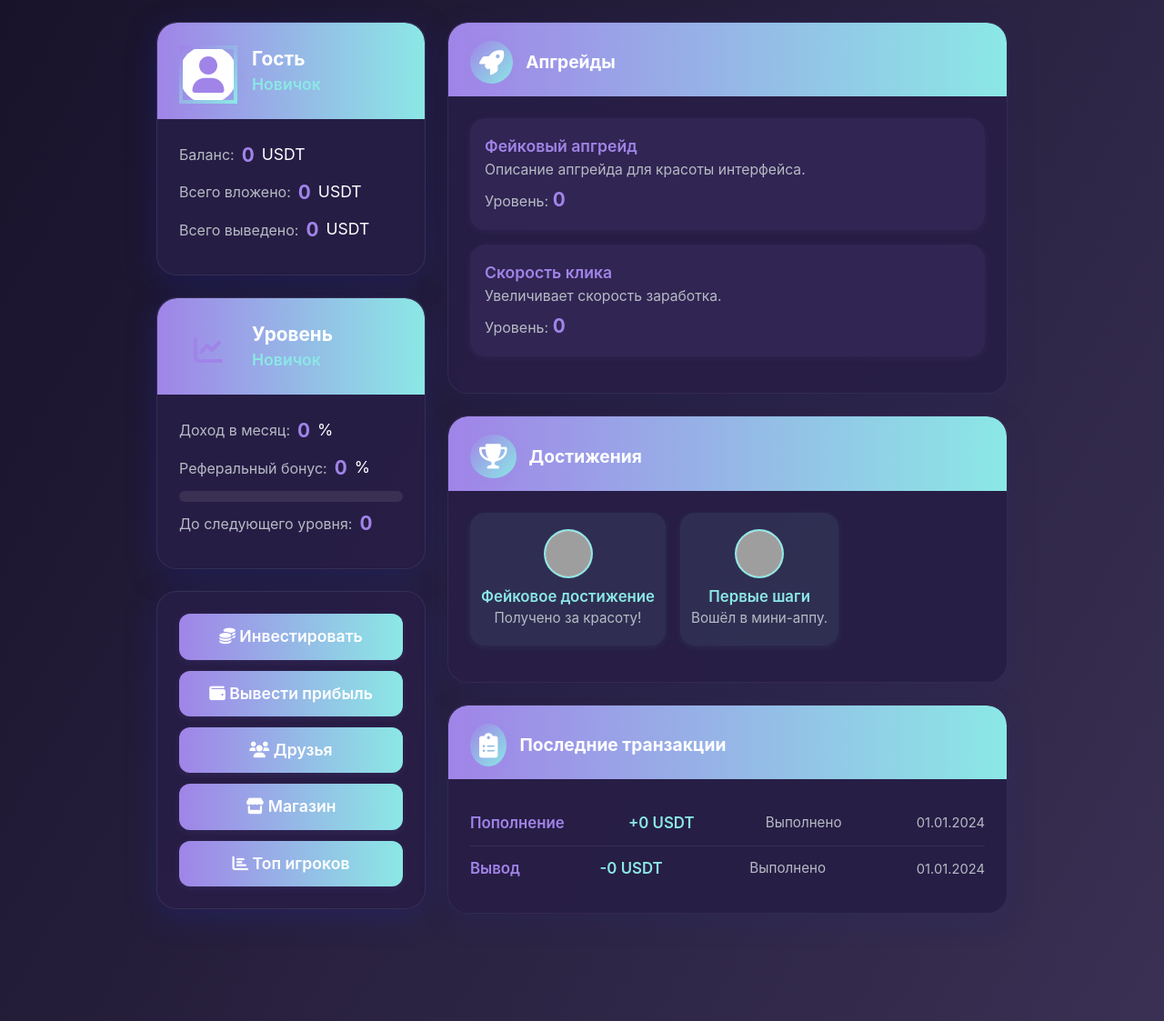
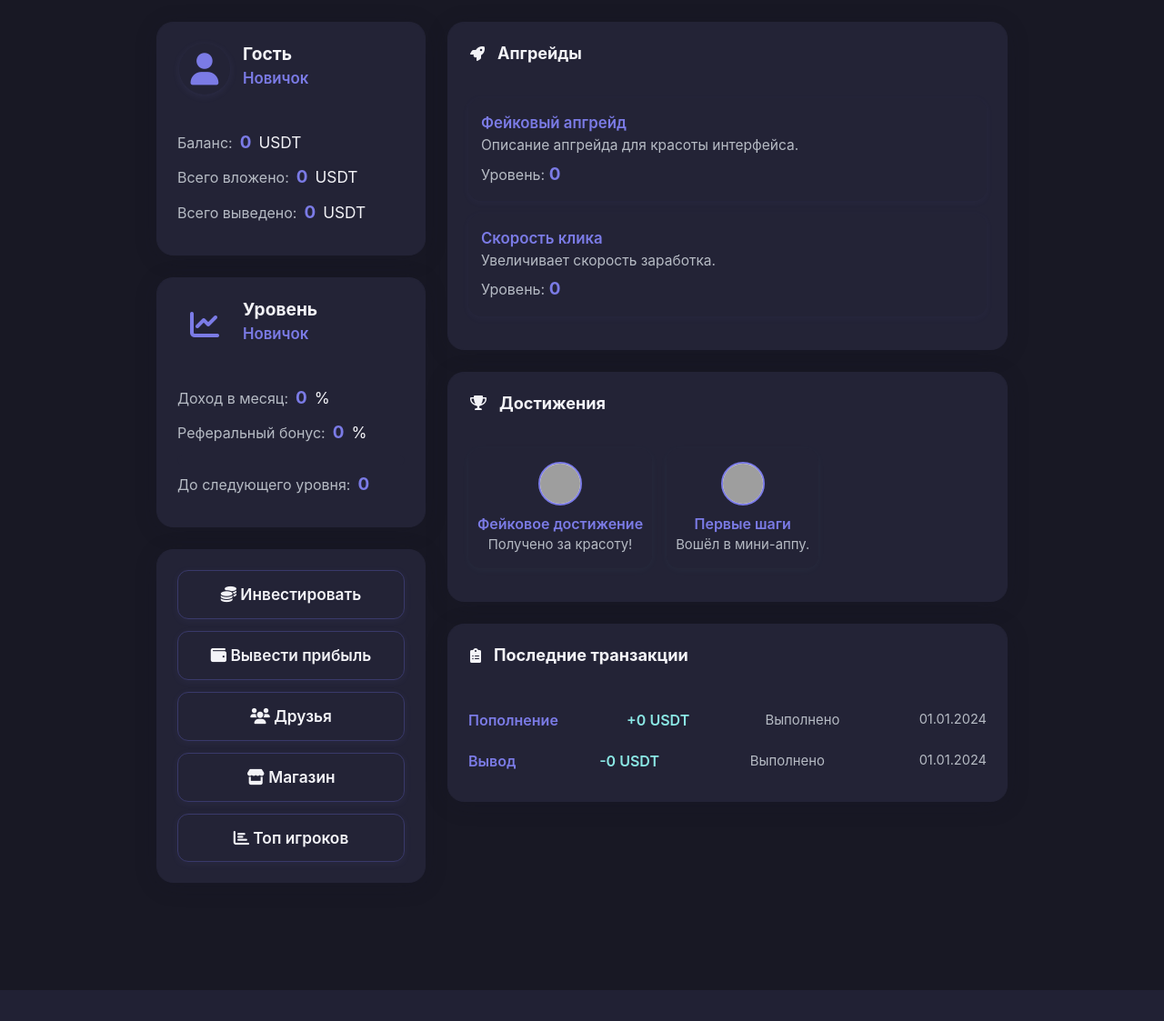
Before and after one commit to emoread23/miniapp23, a Python web app: template miniapp/zakaz/api/templates/index.html in a window 1280 px wide. Shown: the whole page at 91% size. After the commit the page ends 1089 px from the top, so only its background shows below. Run offline with Jinja, Linux system fonts and the light colour scheme; the template is opened without the code that fills it, so the values that code supplies are empty; some libraries are stand-ins or nearby versions; grey boxes are pictures that could not be loaded.

Commit message:
blum style: красивый профиль и уровень, фейковые данные

```diff
--- a/miniapp/zakaz/api/templates/index.html
+++ b/miniapp/zakaz/api/templates/index.html
@@ -8,219 +8,186 @@
     <link href="https://cdnjs.cloudflare.com/ajax/libs/font-awesome/6.0.0/css/all.min.css" rel="stylesheet">
     <style>
         body {
-            background: linear-gradient(120deg, #18122B 0%, #393053 100%);
-            color: #fff;
+            background: #181824;
+            color: #f3f3f7;
             font-family: 'Inter', 'Arial', sans-serif;
             padding-bottom: 70px;
         }
-        .container {
-            max-width: 960px;
-        }
-        .blum-card {
-            background: rgba(40, 30, 70, 0.95);
-            border-radius: 22px;
-            box-shadow: 0 8px 32px 0 rgba(31, 38, 135, 0.37);
-            border: 1.5px solid rgba(255,255,255,0.08);
+        .container { max-width: 960px; }
+        .blum-card, .blum-section-card {
+            background: #232336;
+            border-radius: 18px;
+            box-shadow: 0 4px 24px 0 rgba(20,20,40,0.18);
+            border: 1.5px solid #232336;
             margin-bottom: 24px;
             overflow: hidden;
         }
-        .blum-header {
-            background: linear-gradient(90deg, #A084E8 0%, #8BE8E5 100%);
-            border-radius: 22px 22px 0 0;
-            padding: 24px 24px 16px 24px;
+        .blum-header, .blum-section-header {
+            background: #232336;
+            border-radius: 18px 18px 0 0;
+            padding: 20px 24px 14px 24px;
             display: flex;
             align-items: center;
-            gap: 16px;
+            gap: 14px;
         }
         .blum-avatar {
-            width: 64px;
-            height: 64px;
+            width: 56px;
+            height: 56px;
             border-radius: 50%;
-            border: 4px solid;
-            border-image: linear-gradient(135deg, #A084E8 0%, #8BE8E5 100%);
-            border-image-slice: 1;
-            background: #fff;
+            background: #232336;
             display: flex;
             align-items: center;
             justify-content: center;
-            font-size: 2.5rem;
-            color: #A084E8;
-            box-shadow: 0 2px 12px 0 rgba(160,132,232,0.15);
+            font-size: 2.2rem;
+            color: #7b7be6;
+            box-shadow: 0 2px 8px 0 rgba(123,123,230,0.10);
         }
         .blum-title {
-            font-size: 1.3rem;
+            font-size: 1.2rem;
             font-weight: 700;
             margin: 0;
-            color: #fff;
+            color: #f3f3f7;
         }
-        .blum-body {
-            padding: 24px;
+        .blum-level {
+            font-size: 1.05rem;
+            font-weight: 600;
+            color: #7b7be6;
+            margin-bottom: 8px;
+        }
+        .blum-body, .blum-section-body {
+            padding: 22px;
         }
         .blum-stat {
-            font-size: 1.1rem;
+            font-size: 1.08rem;
             margin-bottom: 10px;
             display: flex;
             align-items: center;
             gap: 8px;
         }
         .blum-stat-label {
-            color: #B6BBC4;
+            color: #b6bbc4;
             font-size: 1rem;
         }
         .blum-stat-value {
-            font-size: 1.3rem;
+            font-size: 1.18rem;
             font-weight: 700;
-            color: #A084E8;
-        }
-        .blum-level {
-            font-size: 1.1rem;
-            font-weight: 600;
-            color: #8BE8E5;
-            margin-bottom: 8px;
+            color: #7b7be6;
         }
         .blum-progress {
-            background: #393053;
+            background: #232336;
             border-radius: 8px;
-            height: 12px;
+            height: 10px;
             margin: 10px 0 8px 0;
             overflow: hidden;
         }
         .blum-progress-bar {
-            background: linear-gradient(90deg, #A084E8 0%, #8BE8E5 100%);
+            background: #7b7be6;
             height: 100%;
             width: 0%;
         }
         .blum-btn {
-            background: linear-gradient(90deg, #A084E8 0%, #8BE8E5 100%);
-            color: #fff;
-            border: none;
+            background: #232336;
+            color: #f3f3f7;
+            border: 1.5px solid #39396a;
             border-radius: 12px;
-            padding: 12px 0;
-            font-size: 1.1rem;
+            padding: 13px 0;
+            font-size: 1.08rem;
             font-weight: 600;
-            margin-bottom: 12px;
+            margin-bottom: 13px;
             width: 100%;
-            transition: box-shadow 0.2s, transform 0.2s;
-            box-shadow: 0 2px 8px 0 rgba(160,132,232,0.10);
+            transition: box-shadow 0.2s, transform 0.2s, background 0.2s;
+            box-shadow: 0 2px 8px 0 rgba(123,123,230,0.07);
         }
         .blum-btn:last-child { margin-bottom: 0; }
         .blum-btn:hover {
-            box-shadow: 0 4px 16px 0 rgba(160,132,232,0.18);
+            background: #2e2e4d;
+            color: #fff;
+            box-shadow: 0 4px 16px 0 rgba(123,123,230,0.13);
             transform: translateY(-2px) scale(1.03);
         }
-        @media (max-width: 767.98px) {
-            .blum-header, .blum-body { padding: 16px; }
-            .blum-avatar { width: 48px; height: 48px; font-size: 1.7rem; }
-        }
-        .blum-section-card {
-            background: rgba(40, 30, 70, 0.95);
-            border-radius: 22px;
-            box-shadow: 0 8px 32px 0 rgba(31, 38, 135, 0.18);
-            border: 1.5px solid rgba(255,255,255,0.06);
-            margin-bottom: 24px;
-            overflow: hidden;
-        }
-        .blum-section-header {
-            background: linear-gradient(90deg, #A084E8 0%, #8BE8E5 100%);
-            border-radius: 22px 22px 0 0;
-            padding: 20px 24px 14px 24px;
-            display: flex;
-            align-items: center;
-            gap: 14px;
-        }
-        .blum-section-header i {
-            font-size: 1.7rem;
-            color: #fff;
-            background: linear-gradient(135deg, #A084E8 0%, #8BE8E5 100%);
-            border-radius: 50%;
-            padding: 10px;
-            box-shadow: 0 2px 8px 0 rgba(160,132,232,0.10);
-        }
         .blum-section-title {
-            font-size: 1.2rem;
+            font-size: 1.13rem;
             font-weight: 700;
-            color: #fff;
+            color: #f3f3f7;
             margin: 0;
-        }
-        .blum-section-body {
-            padding: 24px;
         }
         /* Апгрейды */
         .blum-upgrade-card {
-            background: rgba(160,132,232,0.08);
-            border-radius: 16px;
-            padding: 18px 16px;
-            margin-bottom: 16px;
-            box-shadow: 0 2px 8px 0 rgba(160,132,232,0.07);
+            background: #232336;
+            border-radius: 14px;
+            padding: 15px 14px;
+            margin-bottom: 14px;
+            box-shadow: 0 2px 8px 0 rgba(123,123,230,0.05);
         }
         .blum-upgrade-title {
-            font-size: 1.1rem;
+            font-size: 1.05rem;
             font-weight: 600;
-            color: #A084E8;
+            color: #7b7be6;
         }
         .blum-upgrade-desc {
-            color: #B6BBC4;
-            font-size: 0.98rem;
+            color: #b6bbc4;
+            font-size: 0.97rem;
             margin-bottom: 6px;
         }
         /* Достижения */
         .blum-achievement-card {
-            background: rgba(139,232,229,0.08);
-            border-radius: 16px;
-            padding: 18px 12px;
-            margin-bottom: 16px;
-            box-shadow: 0 2px 8px 0 rgba(139,232,229,0.07);
+            background: #232336;
+            border-radius: 14px;
+            padding: 15px 10px;
+            margin-bottom: 14px;
+            box-shadow: 0 2px 8px 0 rgba(139,232,229,0.04);
             text-align: center;
         }
         .blum-achievement-img {
-            width: 54px;
-            height: 54px;
+            width: 48px;
+            height: 48px;
             border-radius: 50%;
-            border: 2.5px solid #8BE8E5;
+            border: 2px solid #7b7be6;
             margin-bottom: 8px;
             object-fit: cover;
             background: #fff;
         }
         .blum-achievement-title {
-            font-size: 1.05rem;
+            font-size: 1rem;
             font-weight: 600;
-            color: #8BE8E5;
+            color: #7b7be6;
         }
         .blum-achievement-desc {
-            color: #B6BBC4;
-            font-size: 0.95rem;
+            color: #b6bbc4;
+            font-size: 0.93rem;
         }
         /* Транзакции */
         .blum-transaction-row {
             display: flex;
             align-items: center;
             justify-content: space-between;
-            padding: 12px 0;
-            border-bottom: 1px solid #393053;
+            padding: 10px 0;
+            border-bottom: 1px solid #232336;
         }
         .blum-transaction-row:last-child { border-bottom: none; }
         .blum-transaction-type {
-            font-size: 1.05rem;
+            font-size: 1rem;
             font-weight: 600;
-            color: #A084E8;
+            color: #7b7be6;
         }
         .blum-transaction-amount {
-            font-size: 1.05rem;
+            font-size: 1rem;
             font-weight: 600;
-            color: #8BE8E5;
+            color: #8be8e5;
         }
         .blum-transaction-status {
-            font-size: 0.95rem;
-            color: #B6BBC4;
+            font-size: 0.93rem;
+            color: #b6bbc4;
             margin-left: 8px;
         }
         .blum-transaction-date {
-            font-size: 0.92rem;
-            color: #B6BBC4;
+            font-size: 0.91rem;
+            color: #b6bbc4;
             margin-left: 12px;
         }
         @media (max-width: 767.98px) {
-            .blum-section-header, .blum-section-body { padding: 14px; }
+            .blum-header, .blum-body, .blum-section-header, .blum-section-body { padding: 12px; }
+            .blum-avatar { width: 40px; height: 40px; font-size: 1.2rem; }
         }
     </style>
 </head>
@@ -335,10 +302,76 @@
         </div>
     </div>
 
+    <!-- Модальные окна -->
+    <div class="modal fade" id="investModal" tabindex="-1" aria-labelledby="investModalLabel" aria-hidden="true">
+        <div class="modal-dialog modal-dialog-centered">
+            <div class="modal-content" style="background:#232336;color:#f3f3f7;border-radius:16px;">
+                <div class="modal-header border-0">
+                    <h5 class="modal-title" id="investModalLabel">Инвестировать</h5>
+                    <button type="button" class="btn-close" data-bs-dismiss="modal" aria-label="Закрыть"></button>
+                </div>
+                <div class="modal-body">
+                    <p>Функция инвестирования скоро будет доступна!</p>
+                </div>
+                <div class="modal-footer border-0">
+                    <button type="button" class="btn btn-secondary" data-bs-dismiss="modal">Закрыть</button>
+                </div>
+            </div>
+        </div>
+    </div>
+    <div class="modal fade" id="withdrawModal" tabindex="-1" aria-labelledby="withdrawModalLabel" aria-hidden="true">
+        <div class="modal-dialog modal-dialog-centered">
+            <div class="modal-content" style="background:#232336;color:#f3f3f7;border-radius:16px;">
+                <div class="modal-header border-0">
+                    <h5 class="modal-title" id="withdrawModalLabel">Вывести прибыль</h5>
+                    <button type="button" class="btn-close" data-bs-dismiss="modal" aria-label="Закрыть"></button>
+                </div>
+                <div class="modal-body">
+                    <p>Функция вывода скоро будет доступна!</p>
+                </div>
+                <div class="modal-footer border-0">
+                    <button type="button" class="btn btn-secondary" data-bs-dismiss="modal">Закрыть</button>
+                </div>
+            </div>
+        </div>
+    </div>
+    <div class="modal fade" id="stubModal" tabindex="-1" aria-labelledby="stubModalLabel" aria-hidden="true">
+        <div class="modal-dialog modal-dialog-centered">
+            <div class="modal-content" style="background:#232336;color:#f3f3f7;border-radius:16px;">
+                <div class="modal-header border-0">
+                    <h5 class="modal-title" id="stubModalLabel">Секция в разработке</h5>
+                    <button type="button" class="btn-close" data-bs-dismiss="modal" aria-label="Закрыть"></button>
+                </div>
+                <div class="modal-body">
+                    <p>Эта секция скоро появится!</p>
+                </div>
+                <div class="modal-footer border-0">
+                    <button type="button" class="btn btn-secondary" data-bs-dismiss="modal">Закрыть</button>
+                </div>
+            </div>
+        </div>
+    </div>
+
     <script src="https://cdn.jsdelivr.net/npm/bootstrap@5.1.3/dist/js/bootstrap.bundle.min.js"></script>
     <script src="https://telegram.org/js/telegram-web-app.js"></script>
     <script>
-        // Отключаю динамическую подгрузку профиля и уровня
+        // Реальные действия для кнопок
+        const btns = document.querySelectorAll('.blum-btn');
+        const sectionSelectors = [null, null, '.blum-section-card:nth-of-type(1)', '.blum-section-card:nth-of-type(2)', '.blum-section-card:nth-of-type(3)'];
+
+        btns[0].onclick = () => new bootstrap.Modal(document.getElementById('investModal')).show();
+        btns[1].onclick = () => new bootstrap.Modal(document.getElementById('withdrawModal')).show();
+
+        for (let i = 2; i < btns.length; i++) {
+            const section = document.querySelector(sectionSelectors[i]);
+            if (section) {
+                btns[i].onclick = () => {
+                    section.scrollIntoView({behavior: 'smooth', block: 'start'});
+                };
+            } else {
+                btns[i].onclick = () => new bootstrap.Modal(document.getElementById('stubModal')).show();
+            }
+        }
     </script>
 </body>
 </html>
```
